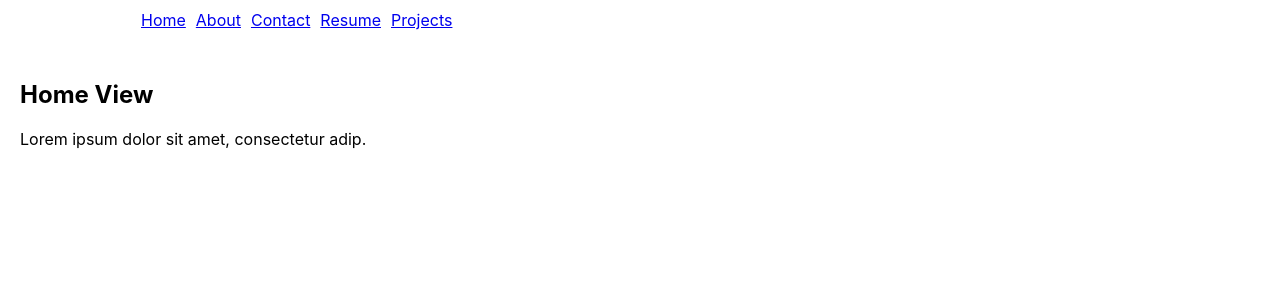
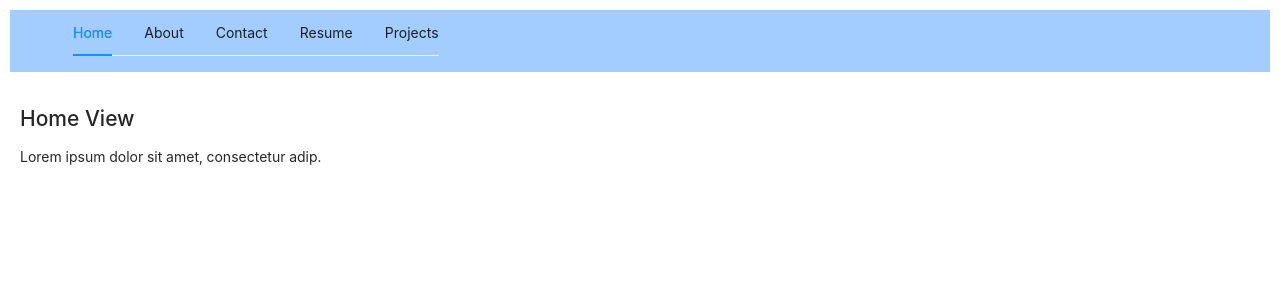
Before and after one commit to fgabrielle1445/PersonalWebsite, a React (Create React App) app in the folder personal-website/: page / in a window 1280 px wide. Shown: the top 300 px of the page. Built offline with nearby package versions, Linux system fonts and the light colour scheme.

Commit message:
Changed some header things

```diff
--- a/personal-website/package.json
+++ b/personal-website/package.json
@@ -6,6 +6,7 @@
     "@testing-library/jest-dom": "^5.11.4",
     "@testing-library/react": "^11.1.0",
     "@testing-library/user-event": "^12.1.10",
+    "antd": "^4.17.3",
     "react": "^17.0.2",
     "react-dom": "^17.0.2",
     "react-icons": "^4.3.1",
--- a/personal-website/src/components/Header.js
+++ b/personal-website/src/components/Header.js
@@ -1,25 +1,27 @@
-import {Link} from 'react-router-dom';
+import { useNavigate } from 'react-router-dom';
+import { Tabs } from 'antd';
+import "antd/dist/antd.css";
 import './header.css';
 
-function Header() {
+ function Header() {
+  const { TabPane } = Tabs;
+  const navigate = useNavigate();
+
+  function handleClick(key) {
+    navigate(key);
+  }
+
     return(
         <nav style={{ margin: 10 }}>
         <div className='div-header'>
-        <Link to="/" style={{ padding: 5 }}>
-          Home
-        </Link>
-        <Link to="/about" style={{ padding: 5 }}>
-          About
-        </Link>
-        <Link to="/contact" style={{ padding: 5 }}>
-          Contact
-        </Link>
-        <Link to="/resume" style={{ padding: 5 }}>
-          Resume
-        </Link>
-        <Link to="/projects" style={{ padding: 5 }}>
-          Projects
-        </Link>
+
+        <Tabs defaultActiveKey="/" onChange={handleClick}>
+    <TabPane tab="Home" key="/" />
+    <TabPane tab="About" key="/about" />
+    <TabPane tab="Contact" key="/contact" />
+    <TabPane tab="Resume" key="/resume" />
+    <TabPane tab="Projects" key="/projects" />
+  </Tabs>
         </div>
       </nav>
     );
--- a/personal-website/src/components/header.css
+++ b/personal-website/src/components/header.css
@@ -1,9 +1,22 @@
 nav {
     height: 50;
     border: 1 solid #dfdfdf;
+    background-color: rgb(164, 205, 255);
+    align-items: center;
 }
 
 .div-header {
-    width: 80%;
+    width: 90%;
     margin: 0 auto;
+    display: flex;
+    flex-direction: row;
+    justify-content: space-between;
+    align-items: center;
 }
+
+.div-svg {
+    height: 30px;
+    width: 30px;
+    padding: 0 20
+
+}
```
Also changed, not shown: 2 other files (tests, documents, lock files or other folders).
